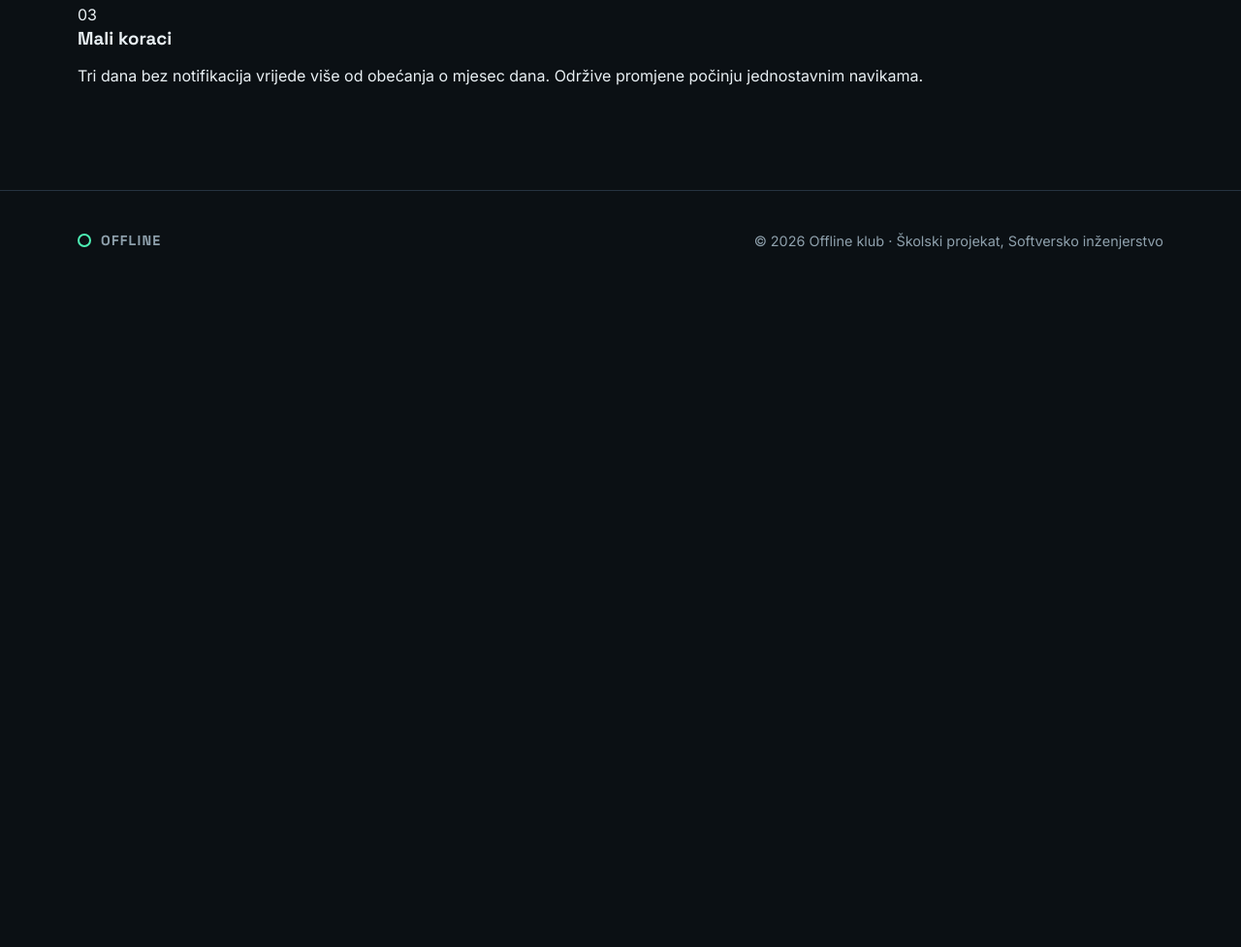
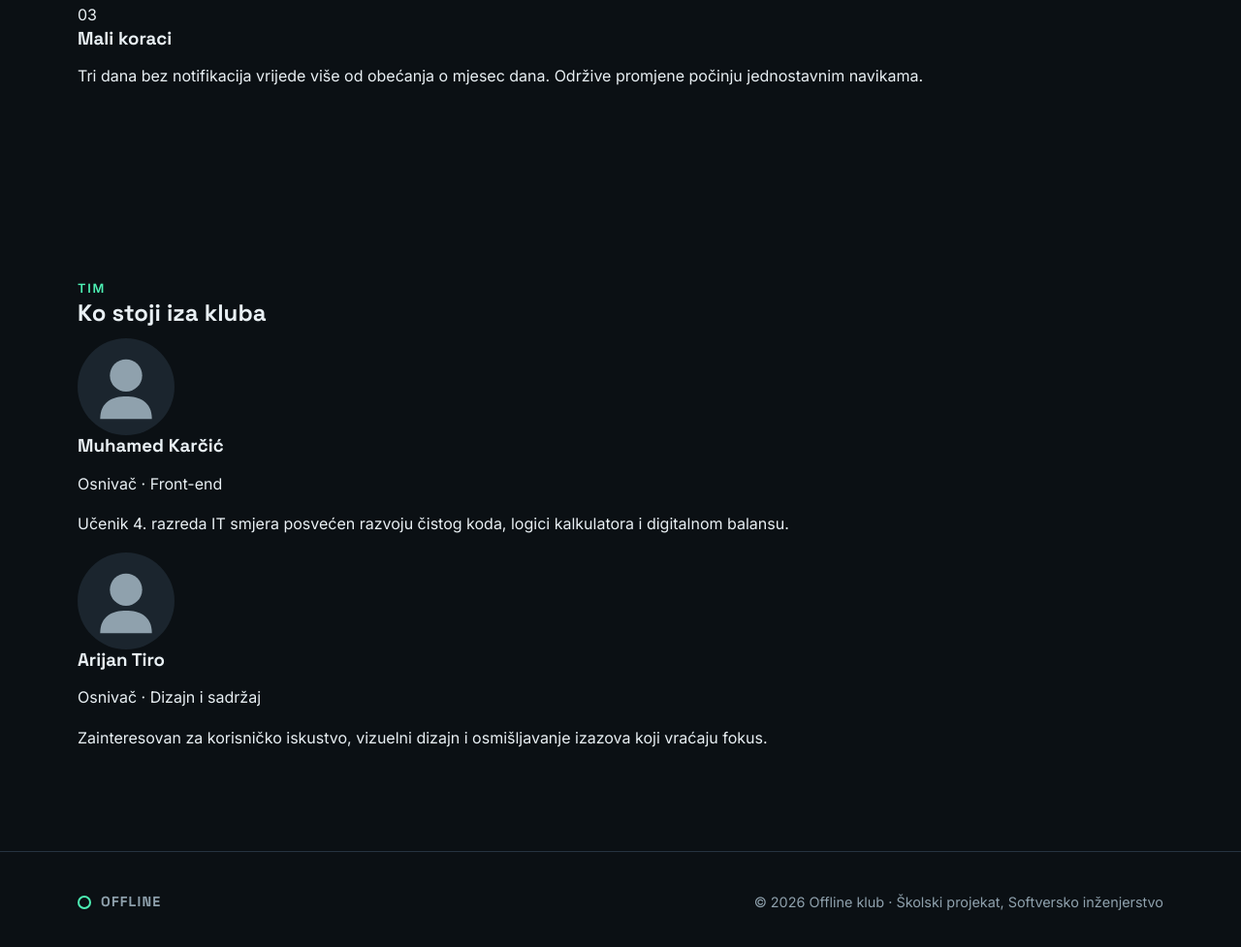
Before and after one commit to consoleSudo/1.-Digital-detox-klub, a plain HTML site: page o-nama.html in a window 1280 px wide. Shown: the part 808-1785 px from the top of the page at 97% size. Before the commit the page ends 1108 px from the top, so only its background shows below. Drawn offline with Linux system fonts and the light colour scheme.

Commit message:
Dodao sekciju članova tima s avatarima

```diff
--- a/o-nama.html
+++ b/o-nama.html
@@ -58,6 +58,30 @@
         </div>
       </div>
     </section>
+    <section id="clanovi" class="section">
+      <div class="container">
+        <span class="eyebrow">Tim</span>
+        <h2>Ko stoji iza kluba</h2>
+        <div class="team-grid">
+          <article class="member">
+            <img src="images/avatar-placeholder.svg" alt="Avatar: Muhamed Karčić" class="member-avatar" width="100" height="100">
+            <div class="member-info">
+              <h3>Muhamed Karčić</h3>
+              <p class="member-role">Osnivač · Front-end</p>
+              <p class="member-bio">Učenik 4. razreda IT smjera posvećen razvoju čistog koda, logici kalkulatora i digitalnom balansu.</p>
+            </div>
+          </article>
+          <article class="member">
+            <img src="images/avatar-placeholder.svg" alt="Avatar: Arijan Tiro" class="member-avatar" width="100" height="100">
+            <div class="member-info">
+              <h3>Arijan Tiro</h3>
+              <p class="member-role">Osnivač · Dizajn i sadržaj</p>
+              <p class="member-bio">Zainteresovan za korisničko iskustvo, vizuelni dizajn i osmišljavanje izazova koji vraćaju fokus.</p>
+            </div>
+          </article>
+        </div>
+      </div>
+    </section>
   </main>
 
   <footer class="footer">
```
Also changed, not shown: images/avatar-placeholder.svg (added).
